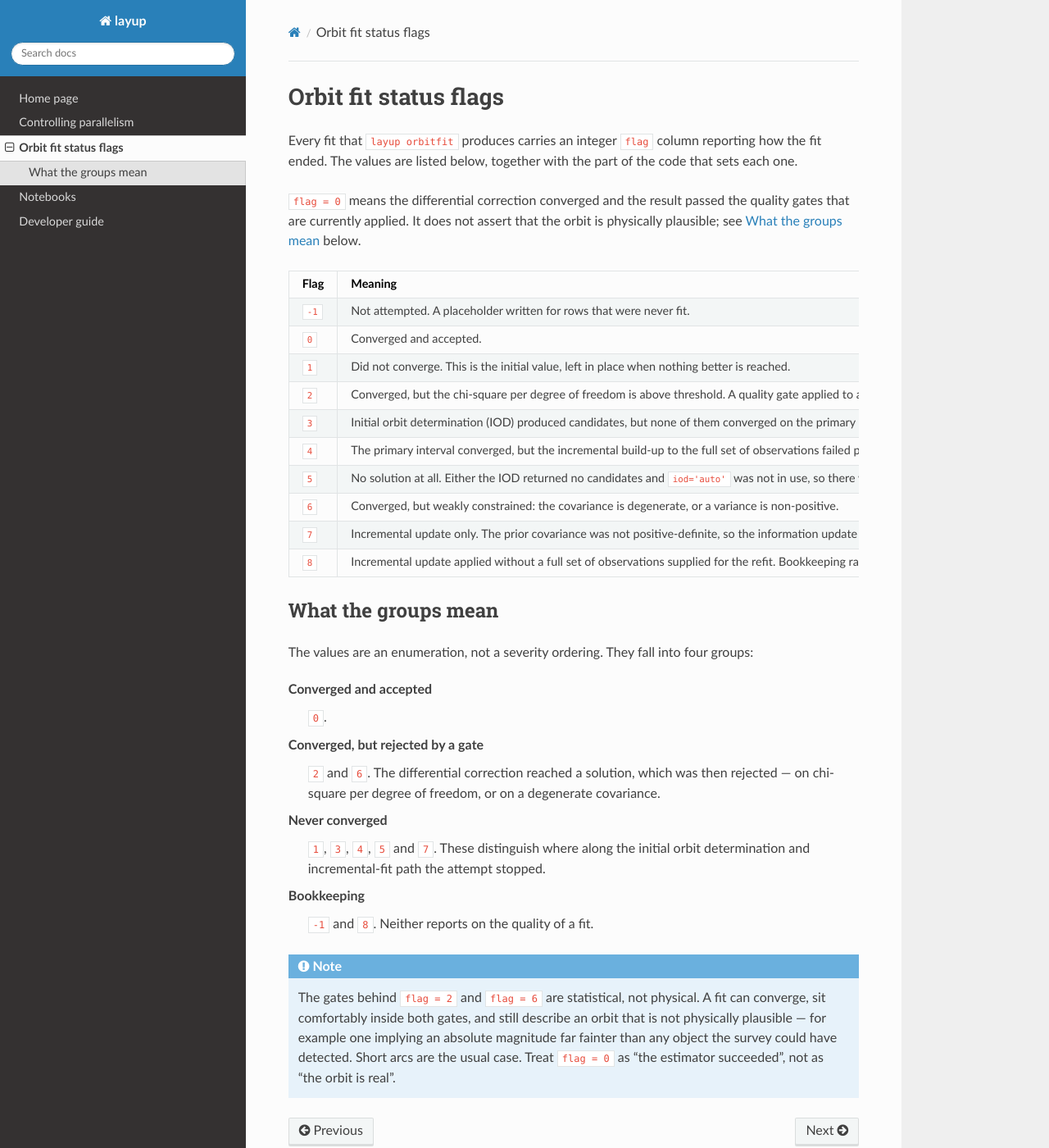
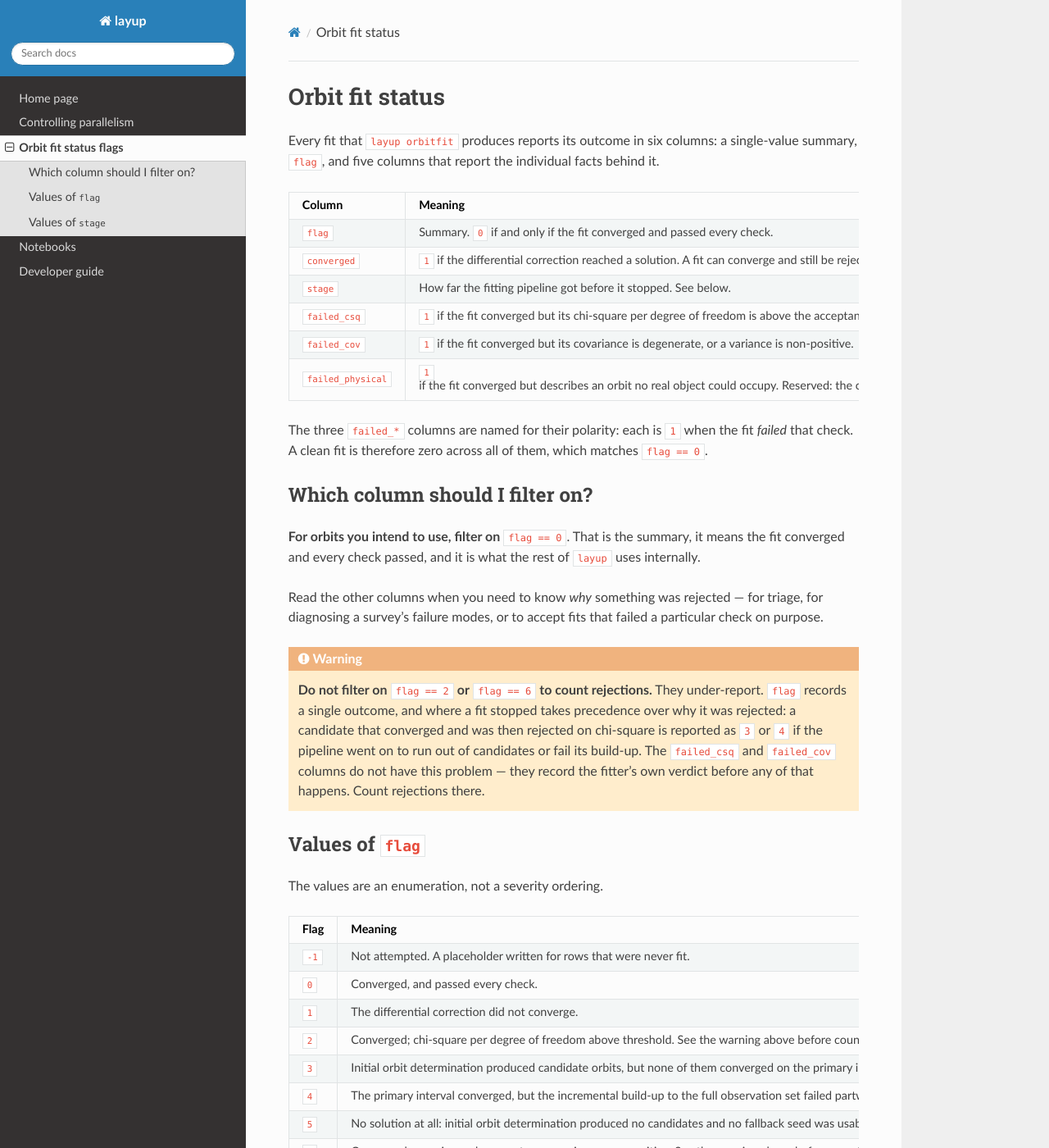
Before and after one commit to Smithsonian/layup, a Sphinx documentation site: the page built from docs/fit_flags.rst, in a window 1280 px wide and 1400 px high. Shown: the whole window at 82% size. Built offline with Sphinx 7.4.7 and the Read the Docs theme 3.1.0, drawn with Linux system fonts in a browser that asks for light colours; pages that are not in the unit, such as notebooks, are missing from menus; some of the changed text lies outside the part shown.

Commit message:
Rewrite the fit-status docs for the columns that shipped
#513 replaced the single flag with a summary plus five columns reporting
the individual facts, so the eleven-value taxonomy this documented no
longer describes the code.

Answers the two questions the review raised. Meg's - is flag == 0 the
only thing to look at - now has a direct answer at the top: yes for orbits
you intend to use, and the other columns say why anything else was
rejected. Hanno's objections were to undefined terms; 'gates' is gone,
each check is named and says what it tests, and there is no longer a
'statistical gate' or an unexplained 'implausible orbit'.

Adds the warning issue #499 now tracks: flag == 2 and flag == 6
under-report, because where a fit stopped takes precedence over why it was
rejected. Count rejections on failed_csq and failed_cov instead.

failed_physical is documented as reserved and currently always 0, since
the check it is for is not applied yet.

```diff
--- a/docs/fit_flags.rst
+++ b/docs/fit_flags.rst
@@ -1,13 +1,63 @@
-Orbit fit status flags
+Orbit fit status
 ========================================================================================
 
-Every fit that ``layup orbitfit`` produces carries an integer ``flag`` column
-reporting how the fit ended. The values are listed below, together with the part
-of the code that sets each one.
+Every fit that ``layup orbitfit`` produces reports its outcome in six columns: a
+single-value summary, ``flag``, and five columns that report the individual facts
+behind it.
 
-``flag = 0`` means the differential correction converged and the result passed
-the quality gates that are currently applied. It does not assert that the orbit
-is physically plausible; see :ref:`flag-groups` below.
+.. list-table::
+   :header-rows: 1
+   :widths: 22 78
+
+   * - Column
+     - Meaning
+   * - ``flag``
+     - Summary. ``0`` if and only if the fit converged and passed every check.
+   * - ``converged``
+     - ``1`` if the differential correction reached a solution. A fit can converge
+       and still be rejected, so this is not the same as ``flag == 0``.
+   * - ``stage``
+     - How far the fitting pipeline got before it stopped. See below.
+   * - ``failed_csq``
+     - ``1`` if the fit converged but its chi-square per degree of freedom is above
+       the acceptance threshold.
+   * - ``failed_cov``
+     - ``1`` if the fit converged but its covariance is degenerate, or a variance is
+       non-positive.
+   * - ``failed_physical``
+     - ``1`` if the fit converged but describes an orbit no real object could occupy.
+       Reserved: the check itself is not applied yet, so this column is currently
+       always ``0``.
+
+The three ``failed_*`` columns are named for their polarity: each is ``1`` when the
+fit *failed* that check. A clean fit is therefore zero across all of them, which
+matches ``flag == 0``.
+
+Which column should I filter on?
+----------------------------------------------------------------------------------------
+
+**For orbits you intend to use, filter on** ``flag == 0``. That is the summary, it
+means the fit converged and every check passed, and it is what the rest of ``layup``
+uses internally.
+
+Read the other columns when you need to know *why* something was rejected — for
+triage, for diagnosing a survey's failure modes, or to accept fits that failed a
+particular check on purpose.
+
+.. warning::
+
+   **Do not filter on** ``flag == 2`` **or** ``flag == 6`` **to count rejections.**
+   They under-report. ``flag`` records a single outcome, and where a fit stopped
+   takes precedence over why it was rejected: a candidate that converged and was
+   then rejected on chi-square is reported as ``3`` or ``4`` if the pipeline went on
+   to run out of candidates or fail its build-up. The ``failed_csq`` and
+   ``failed_cov`` columns do not have this problem — they record the fitter's own
+   verdict before any of that happens. Count rejections there.
+
+Values of ``flag``
+----------------------------------------------------------------------------------------
+
+The values are an enumeration, not a severity ordering.
 
 .. list-table::
    :header-rows: 1
@@ -18,64 +68,67 @@ is physically plausible; see :ref:`flag-groups` below.
    * - ``-1``
      - Not attempted. A placeholder written for rows that were never fit.
    * - ``0``
-     - Converged and accepted.
+     - Converged, and passed every check.
    * - ``1``
-     - Did not converge. This is the initial value, left in place when nothing
-       better is reached.
+     - The differential correction did not converge.
    * - ``2``
-     - Converged, but the chi-square per degree of freedom is above threshold.
-       A quality gate applied to a fit that did converge.
+     - Converged; chi-square per degree of freedom above threshold. See the warning
+       above before counting these.
    * - ``3``
-     - Initial orbit determination (IOD) produced candidates, but none of them
-       converged on the primary interval. The least-bad attempt, by chi-square,
-       is returned so that the caller has something to inspect.
+     - Initial orbit determination produced candidate orbits, but none of them
+       converged on the primary interval. The least-bad attempt, by chi-square, is
+       returned so the caller has something to inspect.
    * - ``4``
      - The primary interval converged, but the incremental build-up to the full
-       set of observations failed partway. The flag is set at the segment where
-       it broke.
+       observation set failed partway.
    * - ``5``
-     - No solution at all. Either the IOD returned no candidates and
-       ``iod='auto'`` was not in use, so there was no fallback, or ``'auto'``
-       produced no Gauss roots and no usable Bernstein-Khushalani seed.
+     - No solution at all: initial orbit determination produced no candidates and no
+       fallback seed was usable.
    * - ``6``
-     - Converged, but weakly constrained: the covariance is degenerate, or a
-       variance is non-positive.
+     - Converged; covariance degenerate, or a variance non-positive. See the warning
+       above before counting these.
    * - ``7``
-     - Incremental update only. The prior covariance was not positive-definite,
-       so the information update is ill-posed and the driver falls back to a
-       full refit over all observations.
+     - Incremental update only. The prior covariance was not positive-definite, so
+       the information update is ill-posed and the driver falls back to a full refit.
    * - ``8``
-     - Incremental update applied without a full set of observations supplied
-       for the refit. Bookkeeping rather than a fit failure.
+     - Incremental update applied without a full observation set supplied for the
+       refit. Bookkeeping rather than a fit failure.
 
-.. _flag-groups:
-
-What the groups mean
+Values of ``stage``
 ----------------------------------------------------------------------------------------
 
-The values are an enumeration, not a severity ordering. They fall into four
-groups:
+How far the pipeline got. Unlike ``flag``, this says nothing about whether the
+result was accepted.
 
-Converged and accepted
-   ``0``.
+.. list-table::
+   :header-rows: 1
+   :widths: 8 92
 
-Converged, but rejected by a gate
-   ``2`` and ``6``. The differential correction reached a solution, which was
-   then rejected — on chi-square per degree of freedom, or on a degenerate
-   covariance.
-
-Never converged
-   ``1``, ``3``, ``4``, ``5`` and ``7``. These distinguish where along the
-   initial orbit determination and incremental-fit path the attempt stopped.
-
-Bookkeeping
-   ``-1`` and ``8``. Neither reports on the quality of a fit.
+   * - Stage
+     - Meaning
+   * - ``0``
+     - Not attempted.
+   * - ``1``
+     - Initial orbit determination produced nothing usable, so nothing was fit.
+   * - ``2``
+     - Reached the fit over the primary interval.
+   * - ``3``
+     - Reached the incremental build-up to all observations.
+   * - ``4``
+     - Fit the full observation set.
+   * - ``5``
+     - Sequential-update bookkeeping rather than a fresh fit.
 
 .. note::
 
-   The gates behind ``flag = 2`` and ``flag = 6`` are statistical, not physical.
-   A fit can converge, sit comfortably inside both gates, and still describe an
-   orbit that is not physically plausible — for example one implying an
-   absolute magnitude far fainter than any object the survey could have
-   detected. Short arcs are the usual case. Treat ``flag = 0`` as "the
-   estimator succeeded", not as "the orbit is real".
+   **A converged fit is not necessarily a real orbit.** The checks behind
+   ``failed_csq`` and ``failed_cov`` are statistical: they ask whether the estimator
+   behaved, not whether the answer is physically possible. A short arc can converge
+   with an excellent chi-square onto a state no object could occupy, because the arc
+   does not constrain the velocity — and chi-square cannot catch it, since the less
+   the object moves across the arc the better the fit. ``failed_physical`` is
+   reserved for that check. Until it is applied, treat ``flag == 0`` as "the
+   estimator succeeded", not as "the orbit is real", and screen short arcs yourself.
+
+The values are defined once, in ``layup.constants``, as ``FLAG_*``, ``STAGE_*`` and
+``OUTCOME_COLUMNS``.
```
